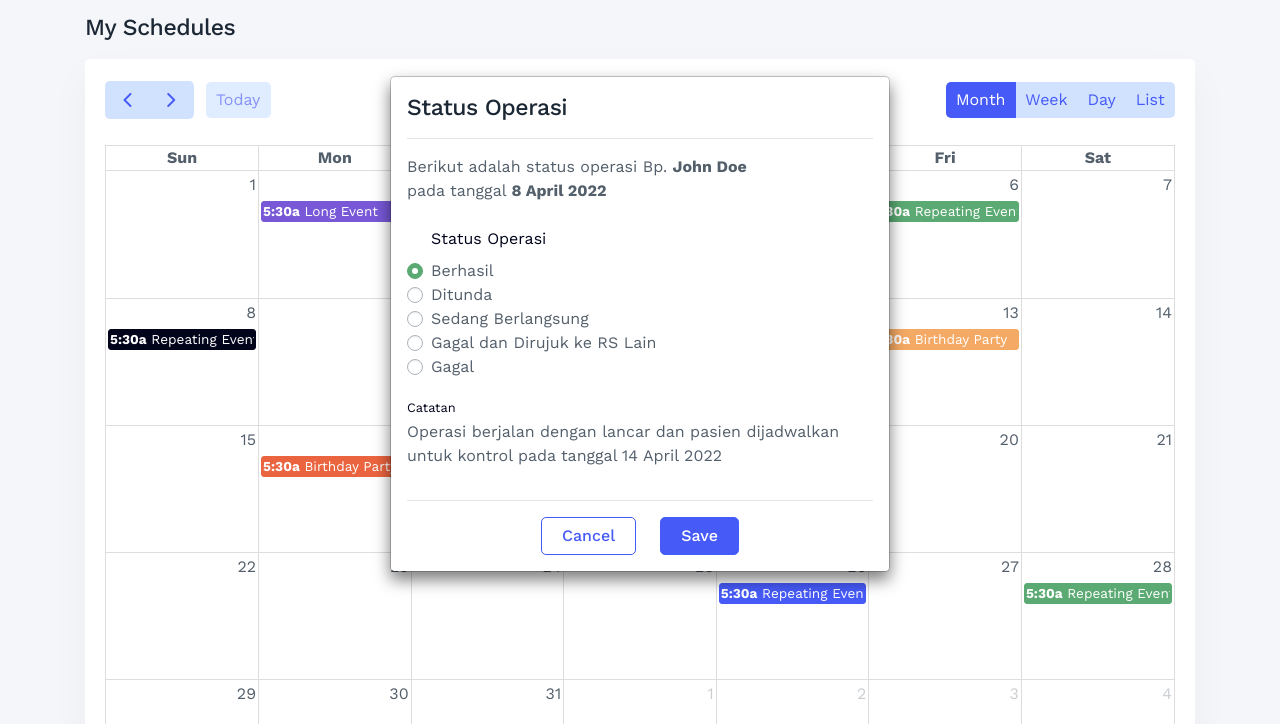
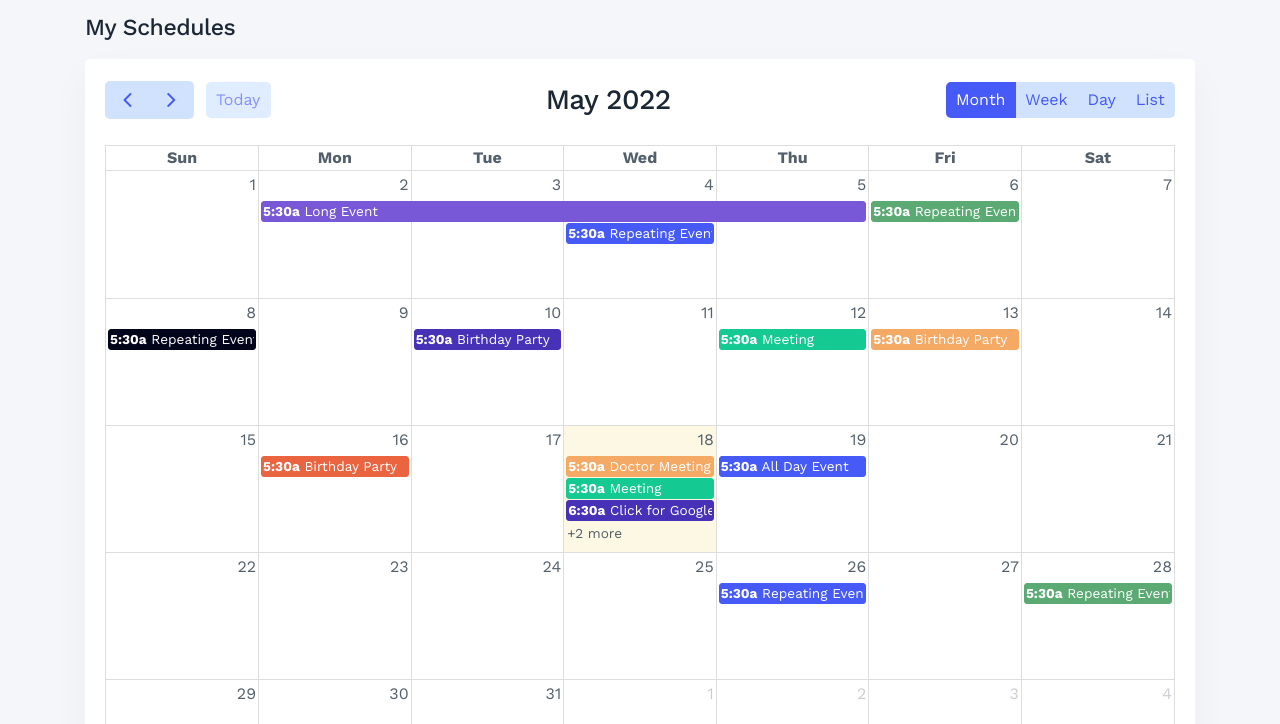
Before and after one commit to yudantoardi/jadwal-operasi, a plain HTML site: page my-schedule.html in a window 1280 px wide. Shown: the part 76-800 px from the top of the page. Drawn offline with nearby package versions, Linux system fonts and the light colour scheme.

Commit message:
update template

```diff
--- a/my-schedule.html
+++ b/my-schedule.html
@@ -413,7 +413,7 @@
             </div>
 
             <!-- Status Operasi -->
-            <div class="modal show fade" id="detail-event" tabindex="-1" role="dialog" aria-hidden="true" style="display: block;">
+            <div class="modal fade" id="detail-event" tabindex="-1" role="dialog" aria-hidden="true" style="display: block;">
                 <div class="modal-dialog modal-dialog-centered" role="document">
                     <div class="modal-content">
                         <div class="modal-body">
```
